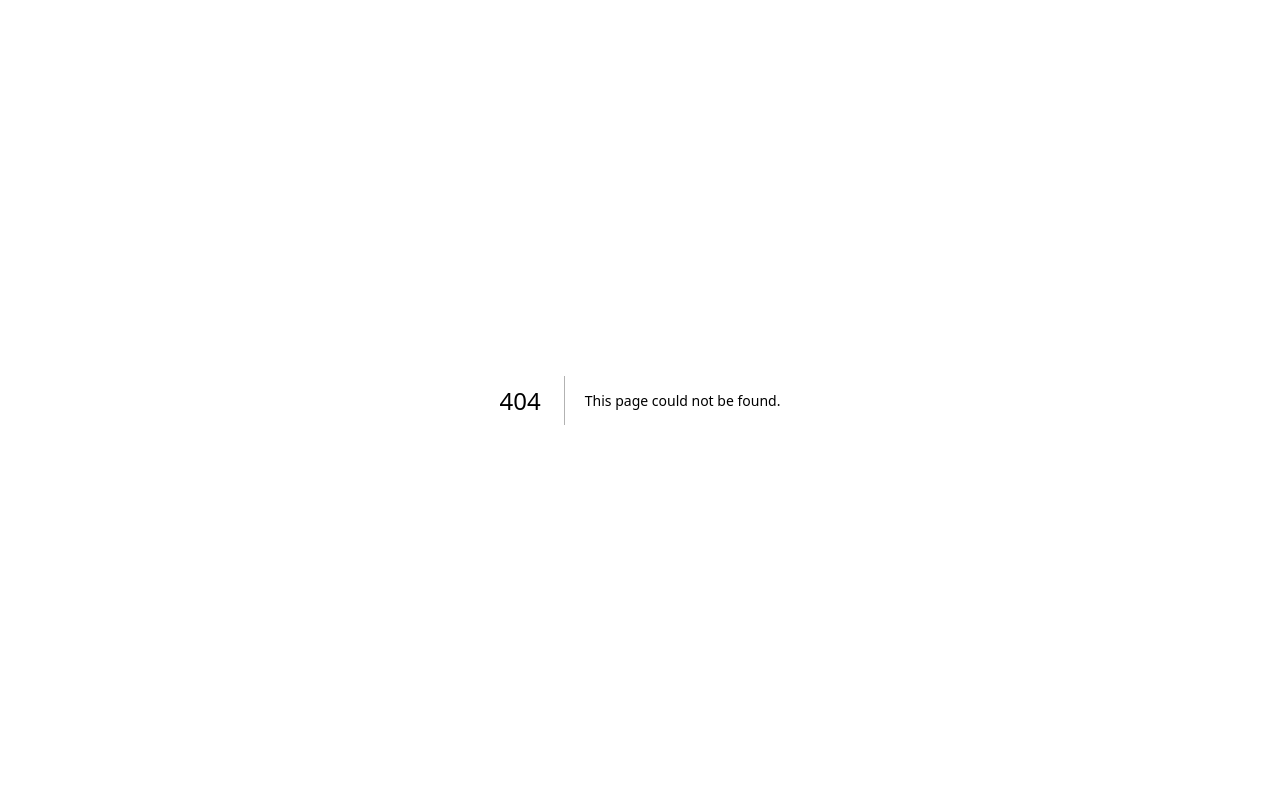
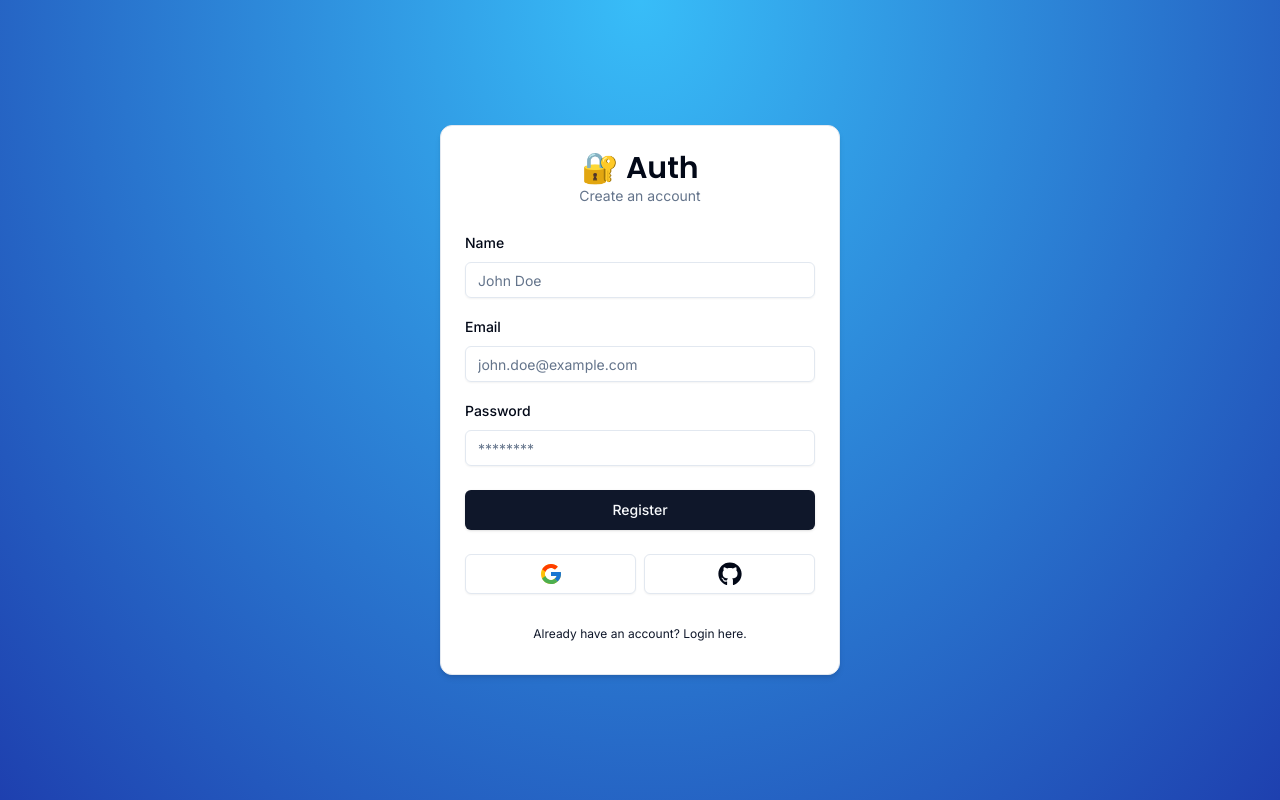
Before and after one commit to maxj-tech/auth-demo, a Next.js app in the folder frontend/auth-webapp/: page /auth/register in a window 1280 px wide. Before the commit this address had no page. Built offline with nearby package versions, Linux system fonts and the light colour scheme.

Commit message:
Add register form and server function with validation logic only so far

```diff
--- /dev/null
+++ b/frontend/auth-webapp/actions/register.ts
@@ -0,0 +1,15 @@
+"use server"
+
+import * as z from 'zod'
+
+import { RegisterSchema } from '@/schemas'
+
+export const register = async (values: z.infer<typeof RegisterSchema>) => {
+  const validateFields = RegisterSchema.safeParse(values)
+
+  if (!validateFields.success) {
+    return { error: 'Invalid fields!' }
+  }
+
+  return { success: 'Successfully created an account.' }
+}
--- /dev/null
+++ b/frontend/auth-webapp/app/auth/register/page.tsx
@@ -0,0 +1,9 @@
+import { RegisterForm } from '@/components/auth/register-form'
+
+const RegisterPage = () => {
+  return (
+    <RegisterForm />
+  )
+}
+
+export default RegisterPage
--- /dev/null
+++ b/frontend/auth-webapp/components/auth/register-form.tsx
@@ -0,0 +1,133 @@
+"use client"
+
+import * as z from 'zod'
+import { useForm } from 'react-hook-form'
+import { zodResolver } from '@hookform/resolvers/zod'
+import { RegisterSchema } from '@/schemas'
+import {
+  Form,
+  FormControl,
+  FormField,
+  FormItem,
+  FormLabel,
+  FormMessage,
+} from '@/components/ui/form'
+
+import { CardWrapper } from './card-wrapper'
+import { Input } from '../ui/input'
+import { Button } from '../ui/button'
+import { FormError } from '../form-error'
+import { FormSuccess } from '../form-success'
+import { register } from '@/actions/register'
+import { useState, useTransition } from 'react'
+
+export const RegisterForm = () => {
+  const [error, setError] = useState<string | undefined>("");
+  const [success, setSuccess] = useState<string | undefined>("");
+  const [isPending, startTransition] = useTransition()
+  const form = useForm<z.infer<typeof RegisterSchema>>({
+    resolver: zodResolver(RegisterSchema),
+    defaultValues: {
+      email: '',
+      password: '',
+      name: ''
+    }
+  })
+
+  const onSubmit = (values: z.infer<typeof RegisterSchema>) => {
+    setError('')
+    setSuccess('')
+
+    startTransition(() => {
+      register(values)
+        .then((data) => {
+          setError(data.error)
+          setSuccess(data.success)
+        })
+    })
+  }
+
+  return (
+    <CardWrapper
+      headerLabel='Create an account'
+      backButtonLabel='Already have an account? Login here.'
+      backButtonHref='/auth/login'
+      showSocial
+     >
+     <Form {...form} >
+      <form
+        onSubmit={form.handleSubmit(onSubmit)}
+        className='space-y-6'
+      >
+        <div className='space-y-4'>
+          <FormField
+            control={form.control}
+            name='name'
+            render={({ field }) => (
+              <FormItem>
+                <FormLabel>Name</FormLabel>
+                <FormControl >
+                  <Input
+                    {...field}
+                    disabled={isPending}
+                    placeholder='John Doe'
+                  />
+                </FormControl>
+                <FormMessage />
+              </FormItem>
+            )}
+          />
+
+          <FormField
+            control={form.control}
+            name='email'
+            render={({ field }) => (
+              <FormItem>
+                <FormLabel>Email</FormLabel>
+                <FormControl >
+                  <Input
+                    {...field}
+                    disabled={isPending}
+                    placeholder='john.doe@example.com'
+                    type='email'
+                  />
+                </FormControl>
+                <FormMessage />
+              </FormItem>
+            )}
+          />
+
+          <FormField
+            control={form.control}
+            name='password'
+            render={({ field }) => (
+              <FormItem>
+                <FormLabel>Password</FormLabel>
+                <FormControl >
+                  <Input
+                    {...field}
+                    disabled={isPending}
+                    placeholder='********'
+                    type='password'
+                  />
+                </FormControl>
+                <FormMessage />
+              </FormItem>
+            )}
+          />
+        </div>
+        <FormError message={error} />
+        <FormSuccess message={success} />
+        <Button
+          disabled={isPending}
+          type='submit'
+          size='lg'
+          className='w-full'
+        >
+          Register
+        </Button>
+      </form>
+     </Form>
+    </CardWrapper>
+  )
+}
--- a/frontend/auth-webapp/schemas/index.ts
+++ b/frontend/auth-webapp/schemas/index.ts
@@ -8,3 +8,15 @@
     message: 'Password is required'
   })
 })
+
+export const RegisterSchema = z.object({
+  email: z.string().email({
+    message: 'Valid Email address is required'
+  }),
+  password: z.string().min(8, {
+    message: 'Password must be at least 8 characters long'
+  }),
+  name: z.string().min(1, {
+    message: 'Name is required'
+  }),
+})
```
